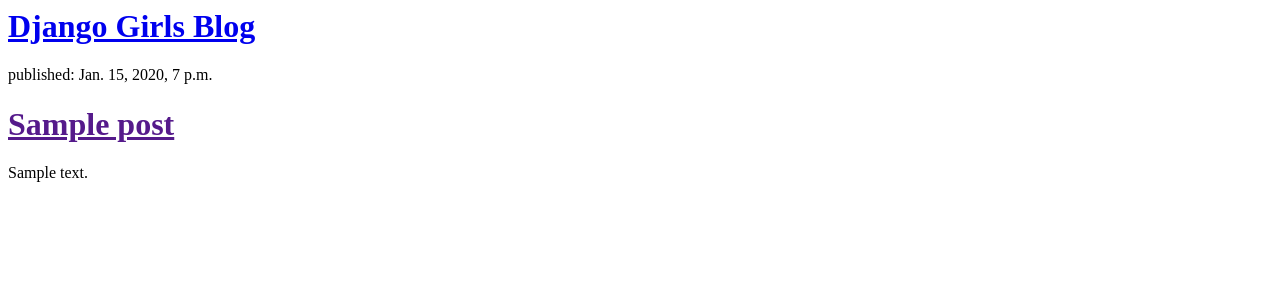
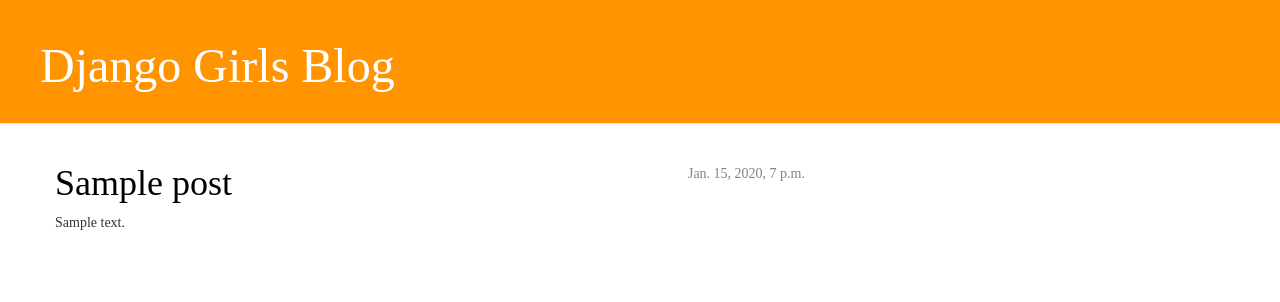
Before and after one commit to cosmosinu/djangoRepeat, a Django app: template blog/templates/blog/post_list.html in a window 1280 px wide. Shown: the top 302 px of the page. Run offline with Django 3.2, Linux system fonts and the light colour scheme; the template is opened without the code that fills it: values that come from a table or form of the project are taken from there, others are empty; tables that the repository leaves empty hold one stand-in row (values such as "Sample post"); some libraries are stand-ins or nearby versions.

Commit message:
Added Style

```diff
--- /dev/null
+++ b/blog/static/css/style.css
@@ -0,0 +1,53 @@
+:focus { outline: 0; }
+* { font-family: 'Spoqa Han Sans','Sans-serif'; }
+
+
+.page-header {
+    background-color: #ff9400;
+    margin-top: 0;
+    padding: 20px 20px 20px 40px;
+}
+
+.page-header p { padding-left: 20px; }
+
+.page-header h1, .page-header h1 a, .page-header h1 a:visited, .page-header h1 a:active {
+    color: #ffffff;
+    font-size: 36pt;
+    text-decoration: none;
+}
+
+.content {
+    margin-left: 40px;
+}
+
+h1, h2, h3, h4 {
+    font-family: 'Lobster', cursive;
+}
+
+.date {
+    float: right;
+    color: #828282;
+}
+
+.save {
+    float: right;
+}
+
+.post-form textarea, .post-form input {
+    width: 100%;
+}
+
+.top-menu, .top-menu:hover, .top-menu:visited {
+    color: #ffffff;
+    float: right;
+    font-size: 26pt;
+    margin-right: 20px;
+}
+
+.post {
+    margin-bottom: 70px;
+}
+
+.post h1 a, .post h1 a:visited {
+    color: #000000;
+}
--- a/blog/templates/blog/post_list.html
+++ b/blog/templates/blog/post_list.html
@@ -1,18 +1,30 @@
+{% load staticfiles %}
 <html>
     <head>
-        <title>Django Girls blog</title>
+        <title>Cosmos.Dev's Blog</title>
+        <link rel="stylesheet" href="//maxcdn.bootstrapcdn.com/bootstrap/3.2.0/css/bootstrap.min.css">
+        <link rel="stylesheet" href="//maxcdn.bootstrapcdn.com/bootstrap/3.2.0/css/bootstrap-theme.min.css">
+        <link rel="stylesheet" href="{% static 'css/style.css' %}">
     </head>
     <body>
-        <div>
+        <div class="page-header">
             <h1><a href="/">Django Girls Blog</a></h1>
         </div>
 
-        {% for post in posts %}
-            <div>
-                <p>published: {{ post.published_date }}</p>
-                <h1><a href="">{{ post.title }}</a></h1>
-                <p>{{ post.text|linebreaksbr }}</p>
+        <div class="content container">
+            <div class="row">
+                <div class="col-md-8">
+                    {% for post in posts %}
+                        <div class="post">
+                            <div class="date">
+                                {{ post.published_date }}
+                            </div>
+                            <h1><a href="">{{ post.title }}</a></h1>
+                            <p>{{ post.text|linebreaksbr }}</p>
+                        </div>
+                    {% endfor %}
+                </div>
             </div>
-        {% endfor %}
+        </div>
     </body>
 </html>
```
